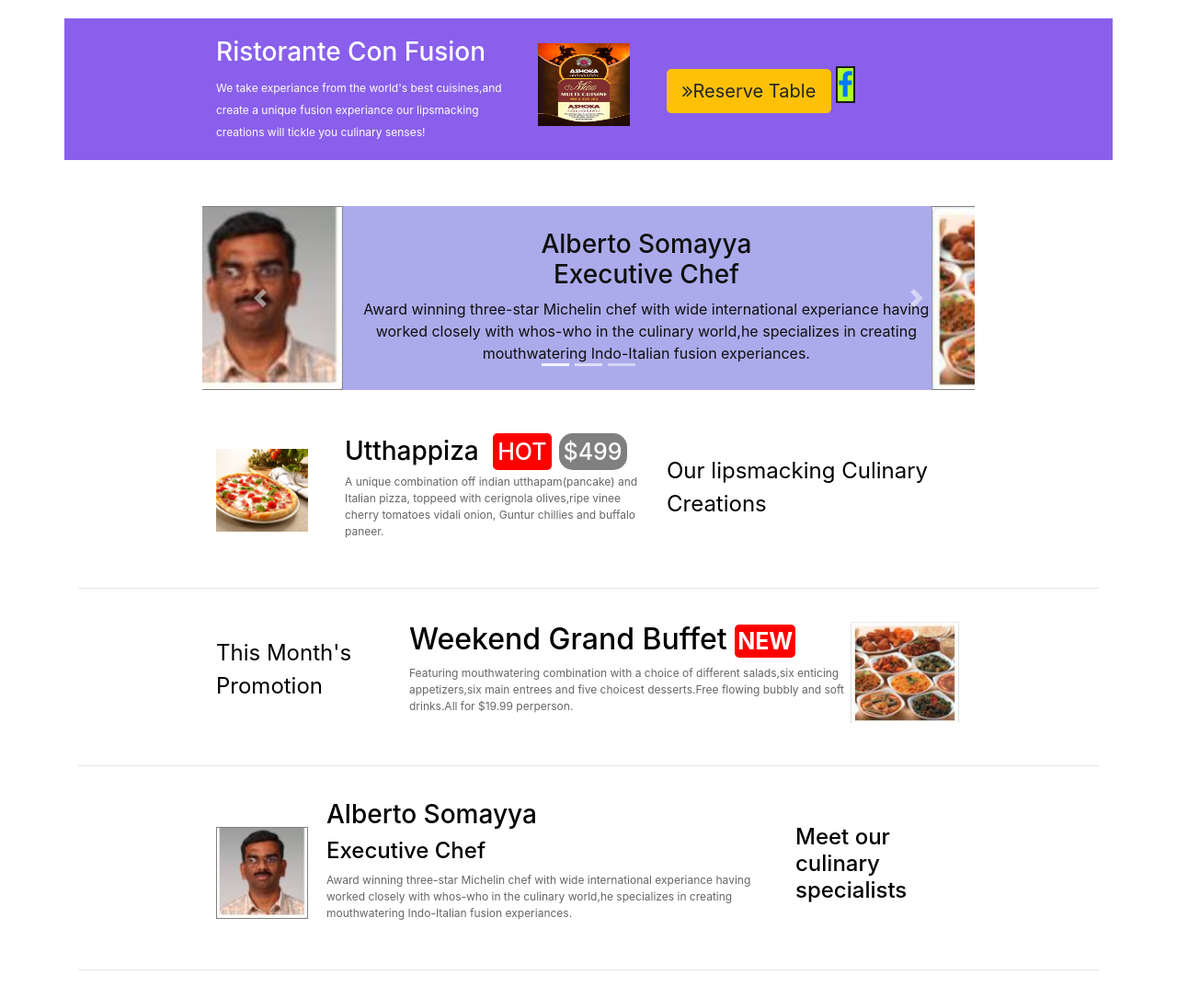
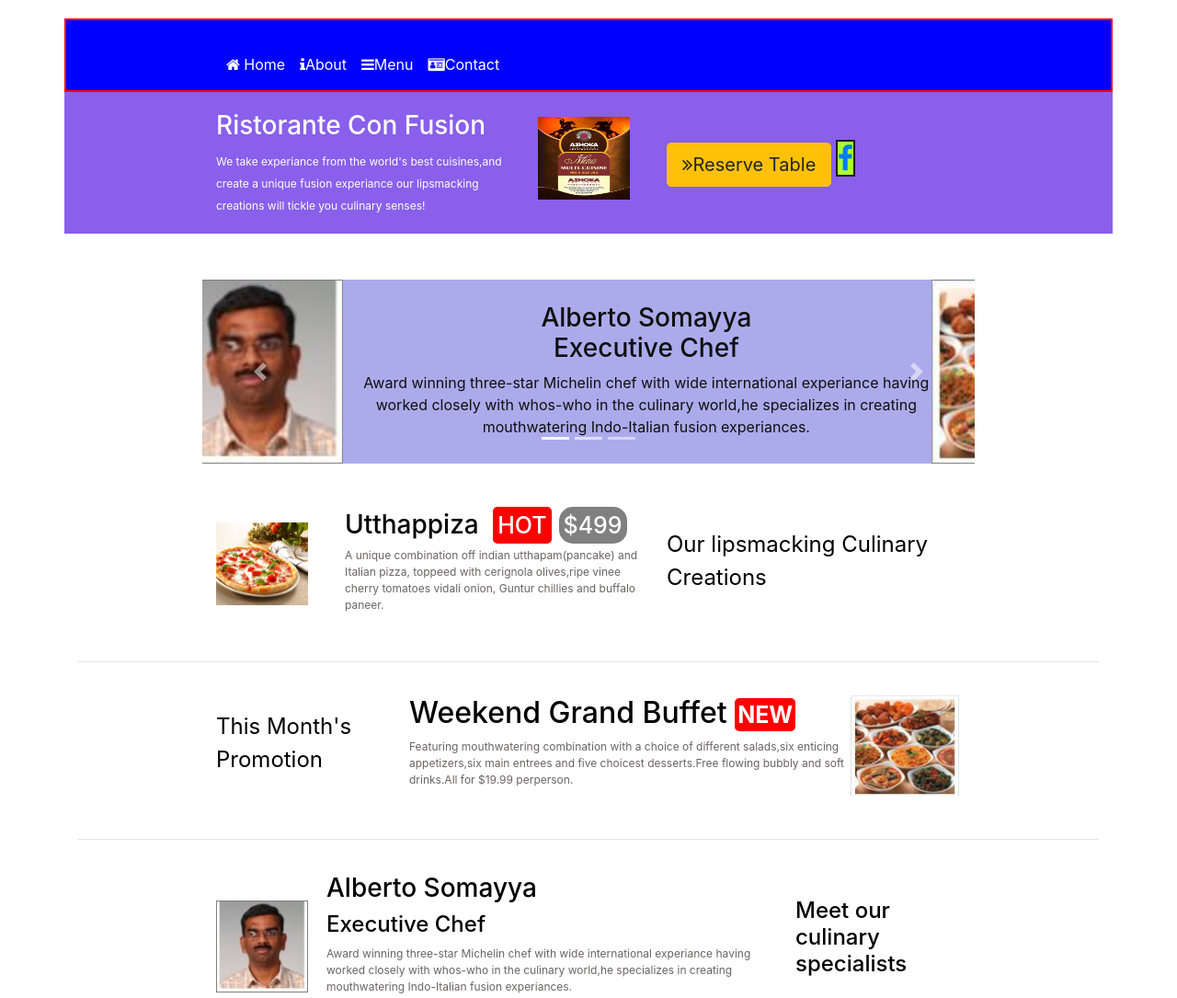
Before and after one commit to Pradeep0126/task0722, a website: page index.html in a window 1280 px wide. Shown: the top 1085 px of the page at 92% size. Drawn offline with nearby package versions, Linux system fonts and the light colour scheme.

Commit message:
Navbar in progess

```diff
--- a/Style.css
+++ b/Style.css
@@ -187,3 +187,13 @@ color: white;
     background-color: #adff2f;
     border: solid #1d1c1c 2px;
 }
+.Nav{
+    background-color: rgb(0, 0, 255);
+    border: 2px solid #ff0000;
+ ;
+}
+
+.nav-link{
+    color: white;
+    height: 20px;
+}
--- a/index.html
+++ b/index.html
@@ -12,6 +12,27 @@
 </head>
 <body>
     <div class="container">
+            <div class="row Nav align-items-center ">
+                <nav class="navbar navbar-expand-md ">
+                    <div class="collapse navbar-collapse" id="navbarNav">
+                        <ul class="navbar-nav">
+                        <li class="nav-item">
+                            <a class="nav-link active" aria-current="page" href="#"><i class="fa fa-home"></i> Home</a>
+                        </li>
+                        <li class="nav-item">
+                            <a class="nav-link" href="#"><i class="fa fa-info"></i>About</a>
+                        </li>
+                        <li class="nav-item">
+                            <a class="nav-link" href="#"><i class="fa fa-bars"></i>Menu</a>
+                        </li>
+                        <li class="nav-item">
+                            <a class="nav-link"><i class="fa fa-id-card"></i>Contact</a>
+                        </li>
+                        </ul>
+                    </div>
+                </nav>
+            </div>
+
         <div class="row Head align-items-center">
             <div class="col-lg-5">
                 <h3 class="head_sec">Ristorante Con Fusion</h3>
```
